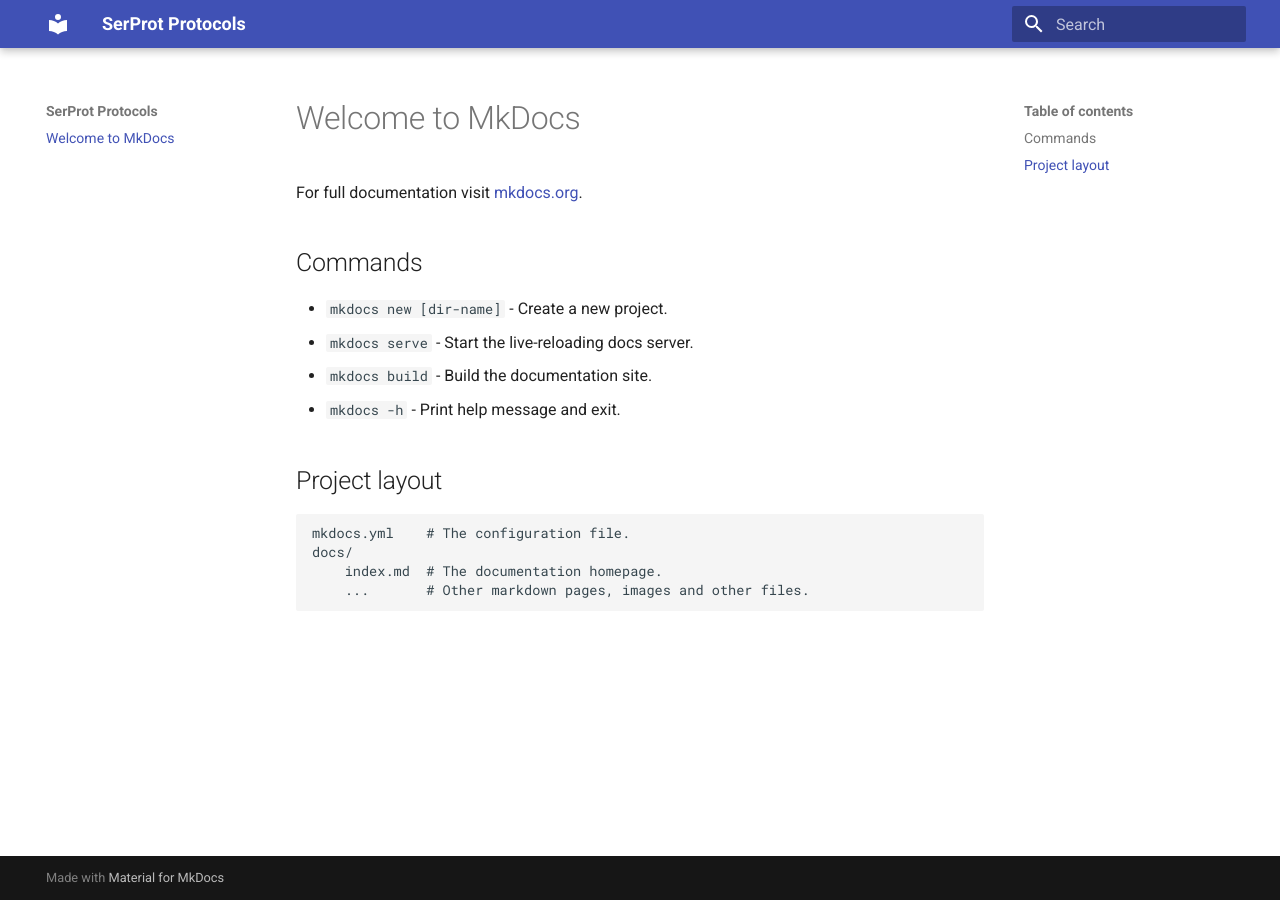
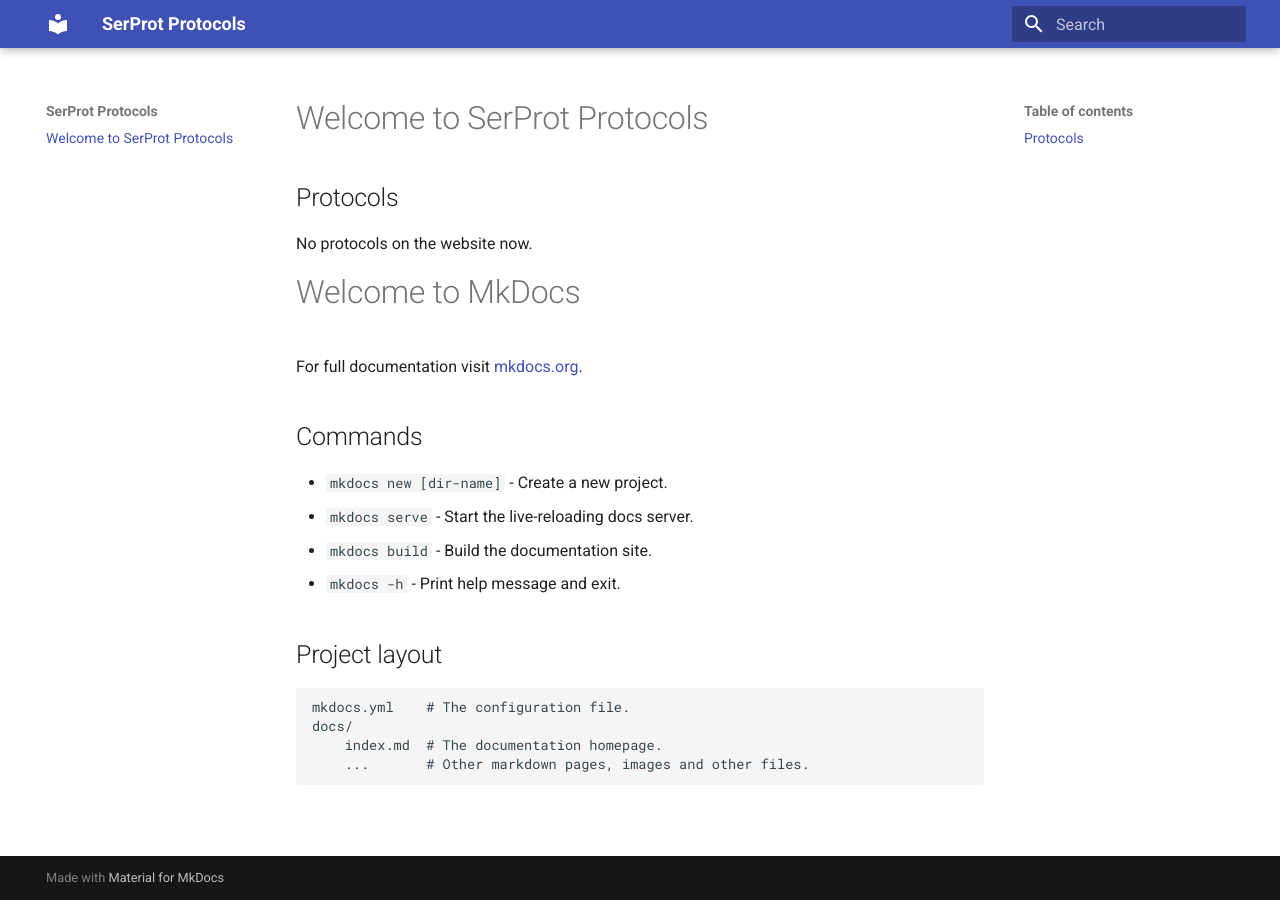
Before and after one commit to shoyip/SerProtProtocols, an MkDocs documentation site: the page built from docs/index.md, in a window 1280 px wide. Built offline with MkDocs 1.6.1 and Material for MkDocs 9.7.7, drawn with Linux system fonts in a browser that asks for light colours.

Commit message:
added example text

```diff
--- a/docs/index.md
+++ b/docs/index.md
@@ -1,3 +1,9 @@
+# Welcome to SerProt Protocols
+
+## Protocols
+
+No protocols on the website now.
+
 # Welcome to MkDocs
 
 For full documentation visit [mkdocs.org](https://www.mkdocs.org).
```
